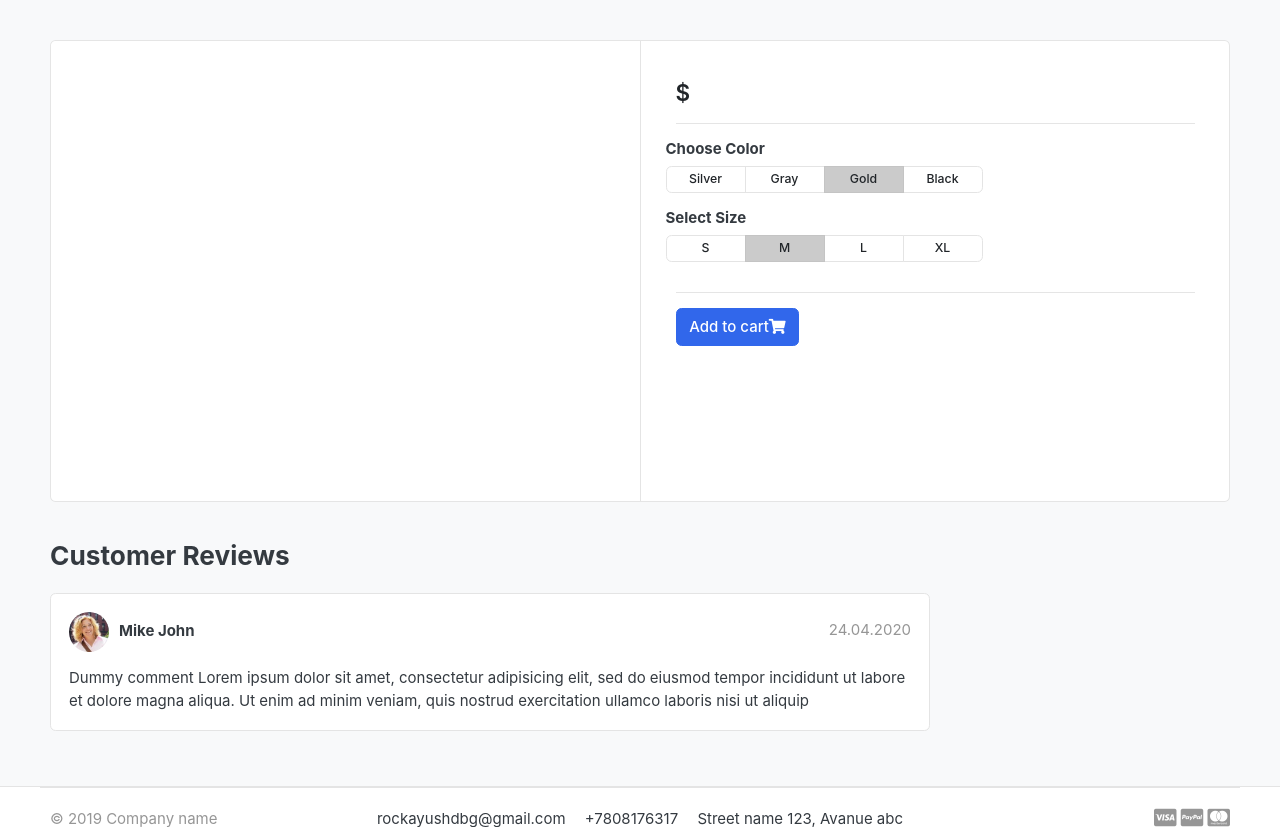
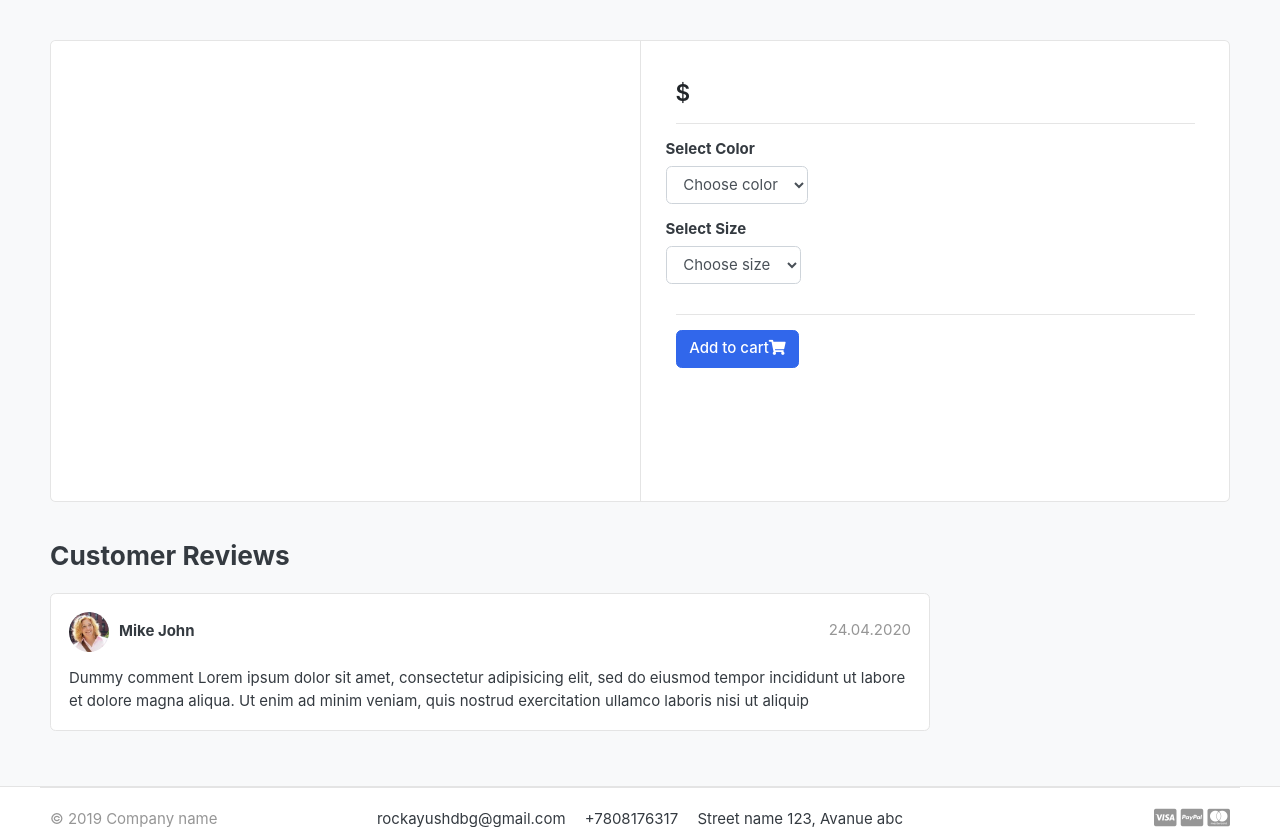
Before and after one commit to iusAnand/GrateKart-django, a Django app: template templates/store/product_detail.html in a window 1280 px wide. Shown: the part 118-945 px from the top of the page. Run offline with Django 5.2, Linux system fonts and the light colour scheme; the template is opened without the code that fills it, so the values that code supplies are empty; some libraries are stand-ins or nearby versions; some web fonts are replaced.

Commit message:
update the product verient like colour and size

```diff
--- a/templates/store/cart.html
+++ b/templates/store/cart.html
@@ -7,7 +7,8 @@
 
 <!-- ============================ COMPONENT 1 ================================= -->
 {% if not cart_items %}
-	<h2 class= "text-center">Your Shopping cart is empty.</h2>
+	<h2 class="text-center">
+	<a href="{% url 'store' %}"><h3>Your Shopping cart is empty.</h3></a>
 	<br>
 	<div class="text-center">
 		<a href="{% url 'store' %}" class="btn btn-primary">Continue Shopping</a>
--- a/templates/store/product_detail.html
+++ b/templates/store/product_detail.html
@@ -18,10 +18,11 @@
 </article> <!-- gallery-wrap .end// -->
 		</aside>
 		<main class="col-md-6 border-left">
+
+			<form action="{% url 'add_cart' single_product.id %}" method="POST">
+				{% csrf_token %}
 				<article class="content-body">
-
 				<h2 class="title">{{ single_product.product_name }}</h2>
-
 				<div class="mb-3">
 					<var class="price h4">${{ single_product.price }}</var>
 				</div>
@@ -32,40 +33,26 @@
 				<hr>
 					<div class="row">
 						<div class="item-option-select">
-			<h6>Choose Color</h6>
-			<div class="btn-group btn-group-sm btn-group-toggle" data-toggle="buttons">
-			  <label class="btn btn-light">
-			    <input type="radio" name="radio_color"> Silver
-			  </label>
-			  <label class="btn btn-light">
-			    <input type="radio" name="radio_color" > Gray
-			  </label>
-			  <label class="btn btn-light active">
-			    <input type="radio" name="radio_color checked"> Gold
-			  </label>
-			  <label class="btn btn-light">
-			    <input type="radio" name="radio_color"> Black
-			  </label>
-			</div>
+							<h6>Select Color</h6>
+								<select name="color" class="form-control">
+									<option value="" selected disabled>Choose color</option>
+									{% for i in single_product.variation_set.colors %}
+									<option value="{{ i.variation_value | lower }}">{{i.variation_value | capfirst}}</option>
+									{% endfor %}
+								</select>
+
+
 							</div>
 						</div> <!-- row.// -->
 						<div class="row">
 							<div class="item-option-select">
 								<h6>Select Size</h6>
-			<div class="btn-group btn-group-sm btn-group-toggle" data-toggle="buttons">
-			  <label class="btn btn-light">
-			    <input type="radio" name="radio_color"> S
-			  </label>
-			  <label class="btn btn-light active">
-			    <input type="radio" name="radio_color" checked> M
-			  </label>
-			  <label class="btn btn-light">
-			    <input type="radio" name="radio_color"> L
-			  </label>
-			  <label class="btn btn-light">
-			    <input type="radio" name="radio_color"> XL
-			  </label>
-			</div>
+								<select name="size" class="form-control">
+								<option value="" selected disabled>Choose size</option>
+								{% for i in single_product.variation_set.sizes %}
+									<option value="{{ i.variation_value | lower }}">{{i.variation_value | capfirst}}</option>
+								{% endfor %}
+								</select>
 							</div>
 						</div> <!-- row.// -->
 						<hr>
@@ -77,11 +64,12 @@
 								<a href="{% url 'cart' %}" class="btn btn-outline-primary"><spam class='text'> View Cart</spam><i class='fas fa-eye'></i></a>
 
 							{%else%}
-		<a href="{% url 'add_cart' single_product.id %}" class="btn btn-primary"><spam class='text'> Add to cart<spam><i class='fas fa-shopping-cart'></i></a>
+							<button type="submit" class="btn btn-primary"><spam class='text'> Add to cart<spam><i class='fas fa-shopping-cart'></i></button>
 							{% endif %}
 						{% endif %}
 
-	</article> <!-- product-info-aside .// -->
+						</article><!-- product-info-aside .// -->
+	</form>
 	</main> <!-- col.// -->
 	</div> <!-- row.// -->
 </div> <!-- card.// -->
--- a/templates/store/store.html
+++ b/templates/store/store.html
@@ -158,7 +158,7 @@
     {% endfor %}
 	{% else %}
 		<div class="col-md-12">
-			<h3>No products found. Please try again</h3>
+			<a href="{% url 'store' %}"><h3>No products found. Please try again</h3></a>
 		</div>
 	{% endif %}
 </div> <!-- row end.// -->
```
Also changed, not shown: carts/views.py (+15 -3 lines), store/admin.py (+8 -0 lines), store/models.py (+32 -0 lines), store/migrations/0002_variation.py (added). Lines whose indentation alone changed are shown as unchanged.
